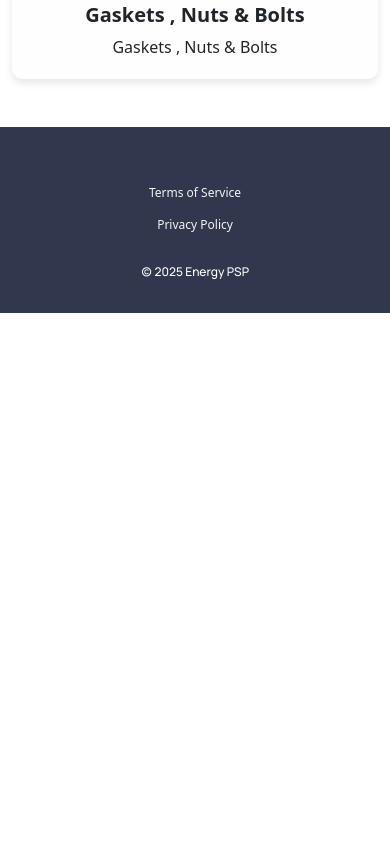
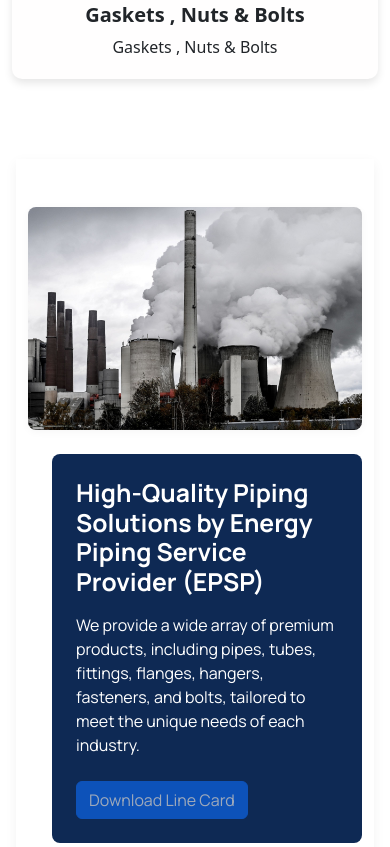
Before and after one commit to Am-bahrehdar/EnergyPSP, a Gatsby site: page / in a window 390 px wide. Shown: the part 1597-2444 px from the top of the page. Before the commit the page ends 1910 px from the top, so only its background shows below. Built offline with nearby package versions, Linux system fonts and the light colour scheme; Gatsby itself is replaced by a stand-in of ours.

Commit message:
added new component

```diff
--- a/src/components/ProductTabs/Index.js
+++ b/src/components/ProductTabs/Index.js
@@ -28,7 +28,7 @@
   }, [activeTab])
 
   return (
-    <div ref={sectionRef} className="container py-5">
+    <div ref={sectionRef} className="container py-5 ">
       {/* Summary */}
       <div className={styles.summaryBox}>
         <h1>{summary.title}</h1>
@@ -37,7 +37,7 @@
 
       {/* Tabs */}
       <ul
-        className={classNames("nav nav-tabs fw-bold ", styles.tabs)}
+        className={classNames("nav nav-tabs fw-bold  ", styles.tabs)}
         role="tablist"
       >
         {variantKeys.map(key => (
--- a/src/components/ProductTabs/styles.module.scss
+++ b/src/components/ProductTabs/styles.module.scss
@@ -17,6 +17,9 @@
     color: #f8f9fb;
     font-weight: 700;
     margin-bottom: 1rem;
+    @media (max-width: 576px) {
+      font-size: 18px;
+    }
   }
 
   p {
@@ -26,6 +29,9 @@
     font-size: 1.1rem;
     font-weight: 400;
     line-height: 1.8;
+    @media (max-width: 576px) {
+      font-size: 12px;
+    }
   }
 }
 
--- a/src/components/calltoaction/styles.module.scss
+++ b/src/components/calltoaction/styles.module.scss
@@ -8,6 +8,9 @@
   color: #ffffff;
   font-weight: 700;
   margin-bottom: 1rem;
+  @media (max-width: 576px) {
+    font-size: 12px;
+  }
 }
 
 :global(.btn-primary) {
@@ -16,6 +19,9 @@
   font-weight: 600;
   border: 2px solid #1f6e8c;
   transition: all 0.2s ease-in-out;
+  @media (max-width: 576px) {
+    font-size: 12px;
+  }
 
   &:hover {
     background-color: #0e2954 !important;
--- a/src/components/footer/index.js
+++ b/src/components/footer/index.js
@@ -18,7 +18,7 @@
               styles.link,
               "btn btn-link text-decoration-none"
             )}
-            href="/terms-of-service"
+            href="/"
           >
             Terms of Service
           </a>
@@ -27,7 +27,7 @@
               styles.link,
               "btn btn-link text-decoration-none"
             )}
-            href="/privacy-policy"
+            href="/"
           >
             Privacy Policy
           </a>
--- a/src/components/footer/styles.module.scss
+++ b/src/components/footer/styles.module.scss
@@ -1,5 +1,5 @@
 .footer {
-  background: #31374d;
+  background: #0e2954;
   padding: 26px 80px;
 }
 
--- /dev/null
+++ b/src/components/summarysection/index.js
@@ -0,0 +1,71 @@
+import React from "react"
+import { graphql, useStaticQuery } from "gatsby"
+import { GatsbyImage, getImage } from "gatsby-plugin-image"
+import classNames from "classnames"
+import * as styles from "./styles.module.scss"
+
+/**
+ * SummarySection: displays a queried image on one side and text on the other,
+ * with an optional Line Card download button (disabled if no PDF).
+ */
+const SummarySection = ({
+  title = "High-Quality Piping Solutions by Energy Piping Service Provider (EPSP)",
+  description = "We provide a wide array of premium products, including pipes, tubes, fittings, flanges, hangers, fasteners, and bolts, tailored to meet the unique needs of each industry.",
+  lineCardUrl,
+}) => {
+  // Querying a placeholder image for now
+  const data = useStaticQuery(graphql`
+    query {
+      placeholder: file(relativePath: { eq: "carousel/slide2.jpg" }) {
+        childImageSharp {
+          gatsbyImageData(
+            width: 600
+            placeholder: DOMINANT_COLOR
+            formats: [AUTO, WEBP, AVIF]
+          )
+        }
+      }
+    }
+  `)
+
+  const imageData = getImage(data.placeholder.childImageSharp)
+
+  return (
+    <section className={styles.summarySection}>
+      <div
+        className={classNames(
+          "container d-flex flex-column flex-md-row align-items-stretch py-5",
+          styles.wrapper
+        )}
+      >
+        {/* Image side */}
+        <div className={classNames("mb-4 mb-md-0", styles.imageWrapper)}>
+          <GatsbyImage
+            image={imageData}
+            alt={title}
+            className={styles.image}
+            style={{ height: "100%" }}
+          />
+        </div>
+
+        {/* Text side */}
+        <div className={styles.textWrapper}>
+          <h2 className="fw-bold mb-3">{title}</h2>
+          <p className="mb-4">{description}</p>
+
+          <a
+            href={lineCardUrl || "#"}
+            className={classNames("btn btn-primary", {
+              [styles.disabledButton]: !lineCardUrl,
+            })}
+            {...(!lineCardUrl && { tabIndex: -1, "aria-disabled": true })}
+          >
+            Download Line Card
+          </a>
+        </div>
+      </div>
+    </section>
+  )
+}
+
+export default SummarySection
--- /dev/null
+++ b/src/components/summarysection/styles.module.scss
@@ -0,0 +1,59 @@
+@import url("https://fonts.googleapis.com/css2?family=Manrope:wght@300;400;500;600;700;800&display=swap");
+
+/* SummarySection styles */
+
+.summarySection {
+  padding: 2rem 1rem; /* space from top/bottom and sides */
+}
+
+.wrapper {
+  /* removed border and background for a clean look */
+  padding: 2rem;
+  margin: 0 auto;
+  max-width: 1200px;
+  box-shadow: 0 4px 12px rgba(0, 0, 0, 0.05);
+}
+
+.imageWrapper {
+  flex: 1;
+  display: flex;
+  justify-content: center;
+  align-items: center;
+}
+
+.image {
+  border-radius: 0.5rem;
+  max-width: 100%;
+  height: auto;
+  box-shadow: 0 2px 8px rgba(0, 0, 0, 0.04);
+}
+
+.textWrapper {
+  flex: 1;
+  background-color: #0e2954; /* dark blue background */
+  color: #ffffff; /* white text */
+  font-family: "Manrope", sans-serif; /* updated font */
+  padding: 1.5rem;
+  border-radius: 0.5rem;
+  margin-left: 1.5rem;
+}
+
+.placeholder {
+  width: 100%;
+  height: 0;
+  padding-bottom: 56.25%; /* 16:9 aspect ratio */
+  background-color: #e2e8f0;
+  border-radius: 0.5rem;
+  display: flex;
+  justify-content: center;
+  align-items: center;
+  color: #475569;
+  font-style: italic;
+  font-family: "Manrope", sans-serif;
+}
+
+.disabledButton {
+  opacity: 0.6;
+  pointer-events: none;
+  font-family: "Manrope", sans-serif;
+}
--- a/src/pages/Products/accessories.js
+++ b/src/pages/Products/accessories.js
@@ -21,7 +21,7 @@
       {/* Layout: sidebar and main content split */}
       <div className="d-flex" style={{ minHeight: "100vh" }}>
         {/* Sidebar vertically centered */}
-        <div className="d-flex flex-column justify-content-center me-4">
+        <div className="d-flex flex-column justify-content-center d-none d-lg-flex ">
           <Sidebar />
         </div>
 
--- a/src/pages/Products/fittings.js
+++ b/src/pages/Products/fittings.js
@@ -39,7 +39,7 @@
         />
 
         <div className="d-flex" style={{ minHeight: "100vh" }}>
-          <div className="d-flex flex-column justify-content-center">
+          <div className="d-flex flex-column justify-content-center d-none d-lg-flex">
             <Sidebar />
           </div>
           <main className="flex-grow-1 p-4">
--- a/src/pages/Products/flanges.js
+++ b/src/pages/Products/flanges.js
@@ -32,7 +32,7 @@
         />
 
         <div className="d-flex" style={{ minHeight: "100vh" }}>
-          <div className="d-flex flex-column justify-content-center">
+          <div className="d-flex flex-column justify-content-center d-none d-none d-lg-flex">
             <Sidebar />
           </div>
           <main className="flex-grow-1 p-4">
--- a/src/pages/Products/gasket.js
+++ b/src/pages/Products/gasket.js
@@ -20,7 +20,7 @@
 
       <div className="d-flex" style={{ minHeight: "100vh" }}>
         {/* Sidebar vertically centered to match Pipe page */}
-        <div className="d-flex flex-column justify-content-center me-4">
+        <div className="d-flex flex-column justify-content-center me-4 d-none d-lg-flex">
           <Sidebar />
         </div>
 
--- a/src/pages/index.js
+++ b/src/pages/index.js
@@ -2,6 +2,7 @@
 import Seo from "../components/seo"
 import Carousel from "../components/Carousel/Index"
 import ProductCard from "../components/productCard/index"
+import SummarySection from "../components/summarysection"
 
 const IndexPage = () => (
   <>
@@ -12,6 +13,7 @@
     <main>
       <Carousel />
       <ProductCard />
+      <SummarySection />
     </main>
   </>
 )
```
Also changed, not shown: src/pages/Products/pipe-tube.js (+4 -4 lines).
